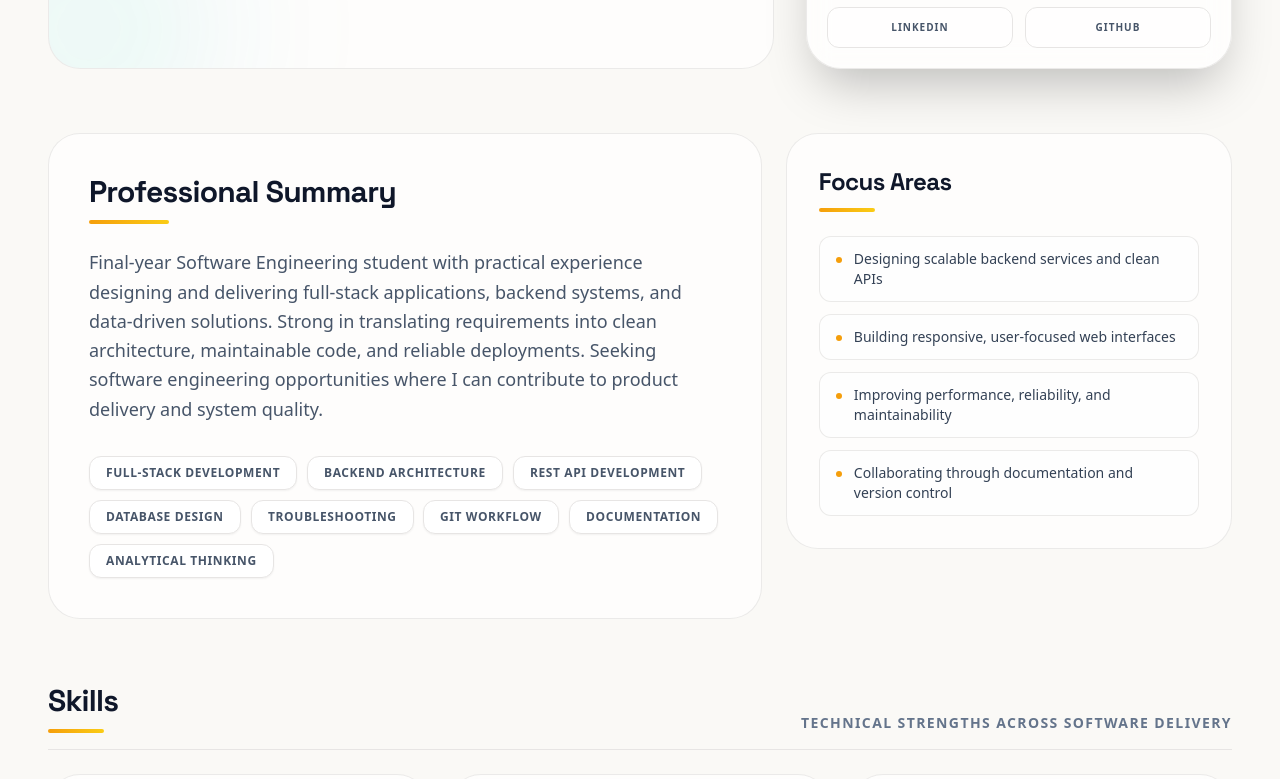
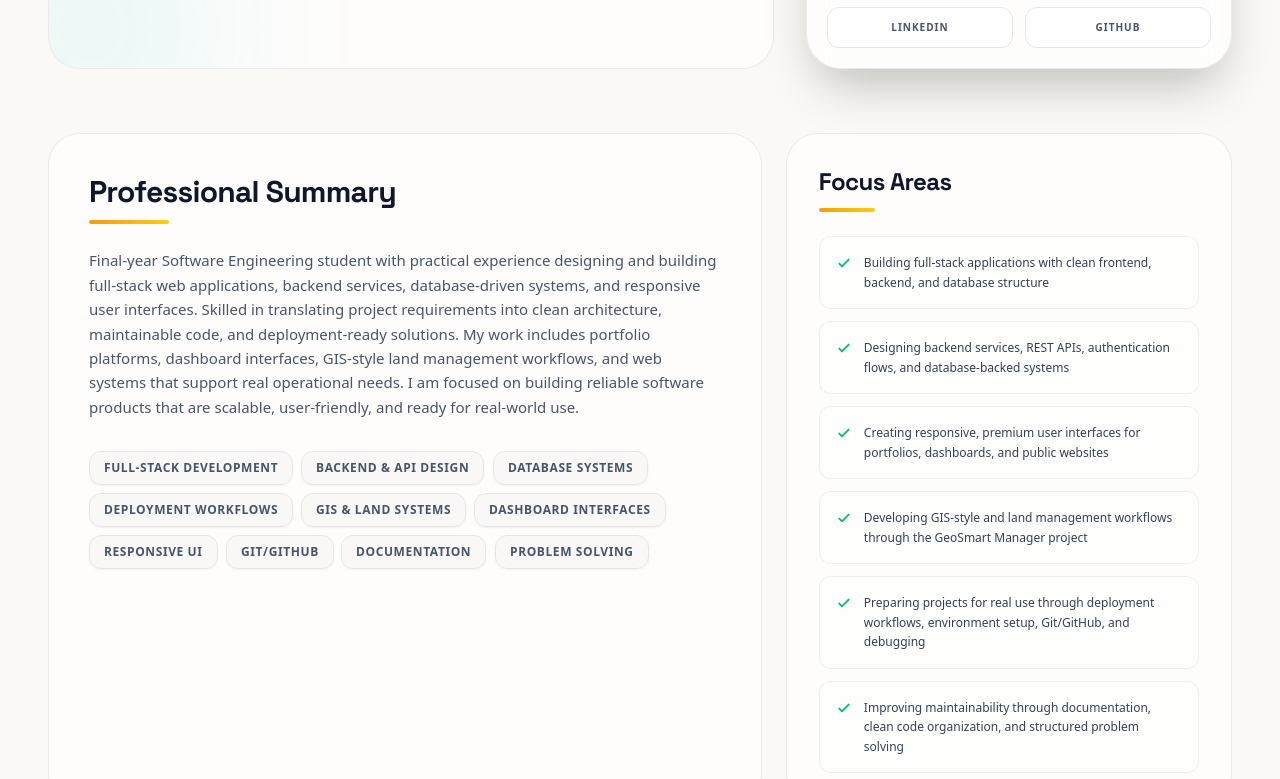
Before and after one commit to stevenbadaga/Personal-Portfolio, a React (Vite) app: page / in a window 1280 px wide. Shown: the part 820-1599 px from the top of the page. Built offline with nearby package versions, Linux system fonts and the light colour scheme.

Commit message:
Update Professional Summary and Focus Areas card layouts

```diff
--- a/src/App.jsx
+++ b/src/App.jsx
@@ -112,10 +112,12 @@ const languages = [
 ];
 
 const focusAreas = [
-  "Designing scalable backend services and clean APIs",
-  "Building responsive, user-focused web interfaces",
-  "Improving performance, reliability, and maintainability",
-  "Collaborating through documentation and version control"
+  "Building full-stack applications with clean frontend, backend, and database structure",
+  "Designing backend services, REST APIs, authentication flows, and database-backed systems",
+  "Creating responsive, premium user interfaces for portfolios, dashboards, and public websites",
+  "Developing GIS-style and land management workflows through the GeoSmart Manager project",
+  "Preparing projects for real use through deployment workflows, environment setup, Git/GitHub, and debugging",
+  "Improving maintainability through documentation, clean code organization, and structured problem solving"
 ];
 
 const quickStats = [
@@ -483,28 +485,26 @@ function App() {
               </h2>
               <div className="mt-2.5 h-1 w-20 rounded-full bg-gradient-to-r from-amber-500 to-yellow-400" />
 
-              <p className="mt-6 text-lg leading-relaxed text-slate-600 dark:text-slate-300">
-                Final-year Software Engineering student with practical experience designing
-                and delivering full-stack applications, backend systems, and data-driven
-                solutions. Strong in translating requirements into clean architecture,
-                maintainable code, and reliable deployments. Seeking software engineering
-                opportunities where I can contribute to product delivery and system quality.
+              <p className="mt-6 text-[15px] leading-relaxed text-slate-600 dark:text-slate-300">
+                Final-year Software Engineering student with practical experience designing and building full-stack web applications, backend services, database-driven systems, and responsive user interfaces. Skilled in translating project requirements into clean architecture, maintainable code, and deployment-ready solutions. My work includes portfolio platforms, dashboard interfaces, GIS-style land management workflows, and web systems that support real operational needs. I am focused on building reliable software products that are scalable, user-friendly, and ready for real-world use.
               </p>
 
-              <div className="mt-8 flex flex-wrap gap-2.5">
+              <div className="mt-8 flex flex-wrap gap-2">
                 {[
                   "Full-Stack Development",
-                  "Backend Architecture",
-                  "REST API Development",
-                  "Database Design",
-                  "Troubleshooting",
-                  "Git Workflow",
+                  "Backend & API Design",
+                  "Database Systems",
+                  "Deployment Workflows",
+                  "GIS & Land Systems",
+                  "Dashboard Interfaces",
+                  "Responsive UI",
+                  "Git/GitHub",
                   "Documentation",
-                  "Analytical Thinking"
+                  "Problem Solving"
                 ].map((item, idx) => (
                   <span
                     key={item}
-                    className="animate-rise rounded-xl border border-stone-200 dark:border-slate-800 bg-white dark:bg-slate-900/50 px-4 py-2 text-xs font-bold uppercase tracking-wider text-slate-600 dark:text-slate-300 shadow-sm transition hover:border-amber-500 dark:hover:border-[#D4AF37] hover:text-slate-900 dark:hover:text-white"
+                    className="animate-rise rounded-xl border border-stone-200 dark:border-slate-800 bg-stone-100/60 dark:bg-slate-950/40 px-3.5 py-2 text-xs font-bold uppercase tracking-wider text-slate-600 dark:text-slate-300 shadow-sm transition hover:border-[#D4AF37]/60 dark:hover:border-[#D4AF37]/50 hover:text-slate-900 dark:hover:text-white"
                     style={{ animationDelay: `${idx * 70}ms` }}
                   >
                     {item}
@@ -514,18 +514,21 @@ function App() {
             </article>
 
             {/* Focus Areas Card */}
-            <article className="rounded-[1.5rem] sm:rounded-[2rem] border border-stone-200/80 dark:border-slate-800 bg-white/70 dark:bg-slate-900/40 p-5 sm:p-8 lg:sticky lg:top-24 lg:h-fit transition-all duration-300">
+            <article className="rounded-[1.5rem] sm:rounded-[2rem] border border-stone-200/80 dark:border-slate-800 bg-white/70 dark:bg-slate-900/40 p-5 sm:p-8 transition-all duration-300">
               <h3 className="font-display text-2xl font-bold tracking-tight text-slate-900 dark:text-white">Focus Areas</h3>
               <div className="mt-2.5 h-1 w-14 rounded-full bg-gradient-to-r from-amber-500 to-yellow-400" />
 
-              <ul className="mt-6 space-y-3">
+              <ul className="mt-6 grid gap-3 sm:grid-cols-2 xl:grid-cols-1">
                 {focusAreas.map((item) => (
                   <li
                     key={item}
-                    className="rounded-xl border border-stone-200/80 dark:border-slate-800 bg-white/40 dark:bg-slate-900/40 px-4 py-3 text-sm font-medium text-slate-700 dark:text-slate-300 flex items-start gap-3"
+                    className="rounded-xl border border-stone-200/60 dark:border-slate-800/80 bg-white/40 dark:bg-slate-900/20 p-4 text-xs font-medium text-slate-700 dark:text-slate-300 flex items-start gap-3 transition hover:border-amber-500/30 dark:hover:border-slate-750/50"
                   >
-                    <span className="mt-2 h-1.5 w-1.5 shrink-0 rounded-full bg-amber-500 dark:bg-[#D4AF37]" />
-                    <span>{item}</span>
+                    {/* Premium Checkmark Icon */}
+                    <svg className="mt-0.5 h-4 w-4 shrink-0 text-emerald-500 dark:text-emerald-400 fill-none stroke-current" viewBox="0 0 24 24">
+                      <path d="M5 13l4 4L19 7" strokeWidth="3" strokeLinecap="round" strokeLinejoin="round" />
+                    </svg>
+                    <span className="leading-relaxed">{item}</span>
                   </li>
                 ))}
               </ul>
```
